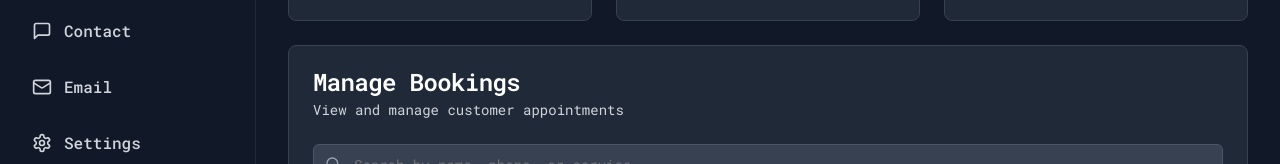
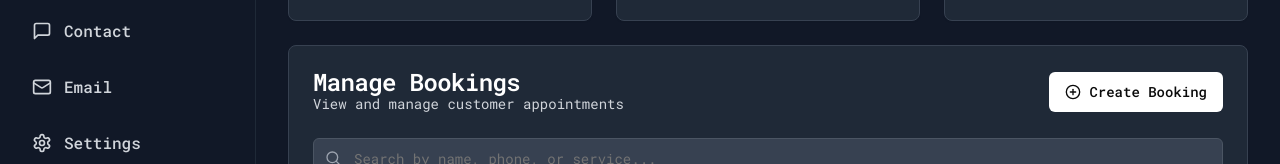
Before and after one commit to LaCoddde/dopekuts, a Next.js app: page /admin/booking in a window 1280 px wide. Shown: the part 330-494 px from the top of the page. Built offline with nearby package versions, Linux system fonts and the light colour scheme; no server answers; sample sign-in values are in the browser's storage; what axios-retry would draw is missing.

Commit message:
Admin booling modal added - ui needs improvement

```diff
--- a/app/admin/booking/page.tsx
+++ b/app/admin/booking/page.tsx
@@ -6,15 +6,20 @@ import { Card, CardContent, CardDescription, CardHeader, CardTitle } from '@/com
 import { Button } from '@/components/ui/button';
 import { Badge } from '@/components/ui/badge';
 import { Input } from '@/components/ui/input';
-import { Calendar, Clock, User, Phone, Search, CreditCard as Edit, X, CircleCheck as CheckCircle, CircleAlert as AlertCircle } from 'lucide-react';
+import { Calendar, Clock, User, Phone, Search, CreditCard as Edit, X, CircleCheck as CheckCircle, CircleAlert as AlertCircle, PlusCircle } from 'lucide-react';
 import moment from 'moment';
 import { getAllBookings, confirmPayment, cancelBooking, IBooking } from '@/lib/api/booking';
+import { Dialog, DialogContent, DialogTrigger } from '@/components/ui/dialog';
+import BookAppointmentPage from '@/app/book/page';
 
 export default function BookingManagement() {
   // State for storing bookings, loading status, and errors from the API
   const [bookings, setBookings] = useState<IBooking[]>([]);
   const [isLoading, setIsLoading] = useState(true);
   const [error, setError] = useState<string | null>(null);
+
+  // State for the create booking modal
+  const [isCreateModalOpen, setIsCreateModalOpen] = useState(false);
 
   // State for filtering and sorting UI controls
   const [searchTerm, setSearchTerm] = useState('');
@@ -23,8 +28,7 @@ export default function BookingManagement() {
   const [dateFilter, setDateFilter] = useState<'all' | 'today' | 'week' | 'custom'>('all');
   const [customDate, setCustomDate] = useState(moment().format('YYYY-MM-DD'));
 
-  // Fetch all bookings from the API when the component mounts
-  useEffect(() => {
+  // Extracted function to fetch bookings
   const fetchBookings = async () => {
     try {
       setIsLoading(true);
@@ -38,8 +42,19 @@ export default function BookingManagement() {
       setIsLoading(false);
     }
   };
+
+  // Fetch all bookings from the API when the component mounts
+  useEffect(() => {
     fetchBookings();
   }, []);
+
+  // When the modal's open state changes, if it's closing, we refetch the bookings
+  const handleModalOpenChange = (open: boolean) => {
+    setIsCreateModalOpen(open);
+    if (!open) {
+      fetchBookings();
+    }
+  };
 
   // Function to generate status badges based on booking status
   const getStatusBadge = (status: string) => {
@@ -201,13 +216,23 @@ export default function BookingManagement() {
         </Card>
       </div>
 
-      {/* Filters and Search */}
+      <Dialog open={isCreateModalOpen} onOpenChange={handleModalOpenChange}>
         <Card className="bg-gray-800 border-gray-700">
             <CardHeader>
+                <div className="flex flex-col sm:flex-row justify-between sm:items-center gap-4">
+                    <div>
                         <CardTitle className="text-white">Manage Bookings</CardTitle>
                         <CardDescription className="text-gray-300">
                         View and manage customer appointments
                         </CardDescription>
+                    </div>
+                    <DialogTrigger asChild>
+                        <Button className="bg-white text-black hover:bg-gray-200 w-full sm:w-auto">
+                        <PlusCircle className="h-4 w-4 mr-2" />
+                        Create Booking
+                        </Button>
+                    </DialogTrigger>
+                </div>
             </CardHeader>
           <CardContent>
             <div className="space-y-4">
@@ -383,6 +408,13 @@ export default function BookingManagement() {
             </div>
           </CardContent>
         </Card>
+
+        <DialogContent className="p-0 border-none max-w-5xl w-full h-[90vh] bg-transparent">
+            <div className="overflow-y-auto w-full h-full rounded-lg">
+                <BookAppointmentPage />
+            </div>
+        </DialogContent>
+      </Dialog>
     </div>
   );
 }
```
Lines whose indentation alone changed are shown as unchanged.
